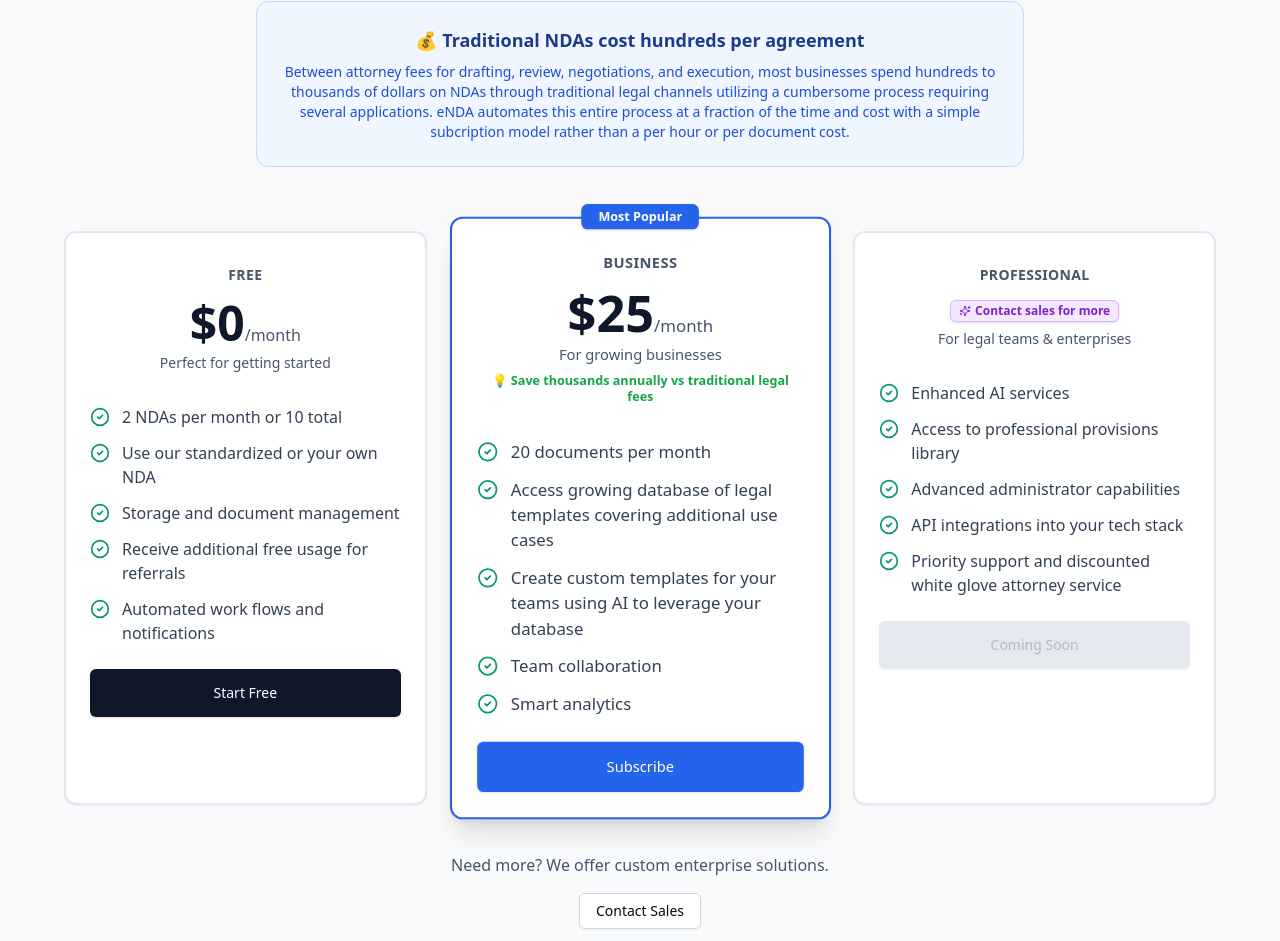
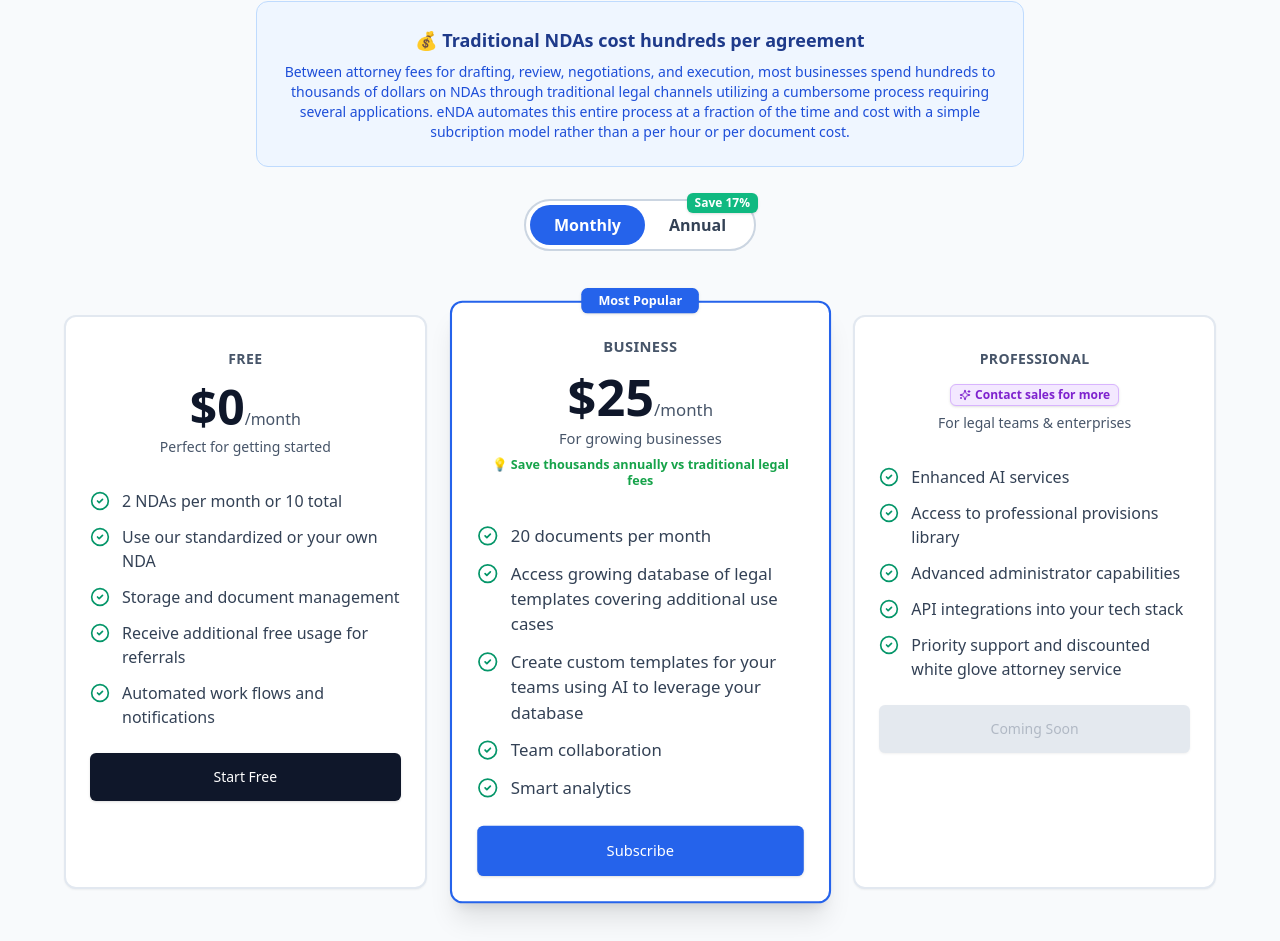
Before and after one commit to alemigo/legalflow, a React (Vite) app: page /enda in a window 1280 px wide. Shown: the part 6653-7594 px from the top of the page. Built offline with nearby package versions, Linux system fonts and the light colour scheme.

Commit message:
update term

```diff
--- a/src/pages/Landing.jsx
+++ b/src/pages/Landing.jsx
@@ -34,6 +34,7 @@ export default function Landing() {
   const navigate = useNavigate();
   const [isLoggedIn, setIsLoggedIn] = useState(false);
   const [user, setUser] = useState(null);
+  const [billingPeriod, setBillingPeriod] = useState('monthly');
 
   const [isVisible, setIsVisible] = useState({});
   const observerRef = useRef(null);
@@ -93,7 +94,8 @@ export default function Landing() {
   const pricingTiers = [
     {
       name: "Free",
-      price: "$0",
+      priceMonthly: "$0",
+      priceAnnual: "$0",
       period: "/month",
       description: "Perfect for getting started",
       features: [
@@ -109,7 +111,8 @@ export default function Landing() {
     },
     {
       name: "Business",
-      price: "$25",
+      priceMonthly: "$25",
+      priceAnnual: "$250",
       period: "/month",
       description: "For growing businesses",
       features: [
@@ -125,7 +128,8 @@ export default function Landing() {
     },
     {
       name: "Professional",
-      price: "Contact sales for more",
+      priceMonthly: "Contact sales for more",
+      priceAnnual: "Contact sales for more",
       period: "",
       description: "For legal teams & enterprises",
       features: [
@@ -141,6 +145,17 @@ export default function Landing() {
       isComingSoon: true
     }
   ];
+
+  const calculateSavings = (monthlyPrice, annualPrice) => {
+    const monthlyNum = parseFloat(monthlyPrice.replace('$', ''));
+    const annualNum = parseFloat(annualPrice.replace('$', ''));
+    if (monthlyNum > 0 && annualNum > 0) {
+      const yearlyMonthly = monthlyNum * 12;
+      const savings = ((yearlyMonthly - annualNum) / yearlyMonthly * 100).toFixed(0);
+      return parseInt(savings);
+    }
+    return null;
+  };
 
   return (
     <div className="min-h-screen bg-white">
@@ -659,9 +674,41 @@ export default function Landing() {
                 Between attorney fees for drafting, review, negotiations, and execution, most businesses spend hundreds to thousands of dollars on NDAs through traditional legal channels utilizing a cumbersome process requiring several applications. eNDA automates this entire process at a fraction of the time and cost with a simple subcription model rather than a per hour or per document cost.
               </p>
             </div>
+
+            {/* Billing Period Toggle */}
+            <div className="flex justify-center mb-12 mt-8">
+              <div className="inline-flex rounded-full border-2 border-slate-300 bg-white p-1">
+                <button
+                  onClick={() => setBillingPeriod('monthly')}
+                  className={`px-6 py-2 rounded-full font-semibold transition-all ${
+                    billingPeriod === 'monthly'
+                      ? 'bg-blue-600 text-white'
+                      : 'text-slate-700 hover:text-slate-900'
+                  }`}
+                >
+                  Monthly
+                </button>
+                <button
+                  onClick={() => setBillingPeriod('annual')}
+                  className={`px-6 py-2 rounded-full font-semibold transition-all relative ${
+                    billingPeriod === 'annual'
+                      ? 'bg-blue-600 text-white'
+                      : 'text-slate-700 hover:text-slate-900'
+                  }`}
+                >
+                  Annual
+                  <Badge className="absolute -top-3 -right-2 bg-emerald-500 text-white border-0 text-xs px-2 py-0.5">
+                    Save 17%
+                  </Badge>
+                </button>
+              </div>
+            </div>
           </div>
           <div className="grid md:grid-cols-3 gap-8 max-w-6xl mx-auto">
-            {pricingTiers.map((tier, index) => (
+            {pricingTiers.map((tier, index) => {
+              const displayPrice = billingPeriod === 'monthly' ? tier.priceMonthly : tier.priceAnnual;
+              const savings = billingPeriod === 'annual' ? calculateSavings(tier.priceMonthly, tier.priceAnnual) : null;
+              return (
               <Card
                 key={index}
                 className={`relative border-2 ${
@@ -719,13 +766,21 @@ export default function Landing() {
                     {tier.isComingSoon ? (
                       <Badge className="bg-purple-100 text-purple-700 border border-purple-300 text-xs px-2 py-0.5">
                         <Sparkles className="w-3 h-3 mr-1 inline" />
-                        {tier.price}
+                        {displayPrice}
                       </Badge>
                     ) : (
                       <>
-                        <span className="text-5xl font-bold text-slate-900">{tier.price}</span>
-                        {tier.period && <span className="text-slate-600">{tier.period}</span>}
+                        <span className="text-5xl font-bold text-slate-900">{displayPrice}</span>
+                        {billingPeriod === 'monthly' && tier.period && <span className="text-slate-600">{tier.period}</span>}
+                        {billingPeriod === 'annual' && <span className="text-slate-600">/year</span>}
                       </>
+                    )}
+                    {savings && (
+                      <div className="mt-2">
+                        <Badge className="bg-emerald-100 text-emerald-700 border-0 text-xs">
+                          Save {savings}%
+                        </Badge>
+                      </div>
                     )}
                   </div>
                   <p className="text-sm text-slate-600">{tier.description}</p>
@@ -753,7 +808,7 @@ export default function Landing() {
                   </ul>
                   <Button
                     disabled={tier.isComingSoon}
-                    onClick={() => (window.location.href = "https://enda.legal-flow.app/getstarted?plan=" + encodeURIComponent(tier.name))}
+                    onClick={() => (window.location.href = "https://enda.legal-flow.app/getstarted?plan=" + encodeURIComponent(tier.name) + "&term=" + billingPeriod)}
                     className={`w-full h-12 ${
                       tier.popular
                         ? 'bg-blue-600 hover:bg-blue-700 text-white'
@@ -766,7 +821,8 @@ export default function Landing() {
                   </Button>
                 </CardContent>
               </Card>
-            ))}
+            );
+            })}
           </div>
           <div className="text-center mt-12">
             <p className="text-slate-600 mb-4">
```
